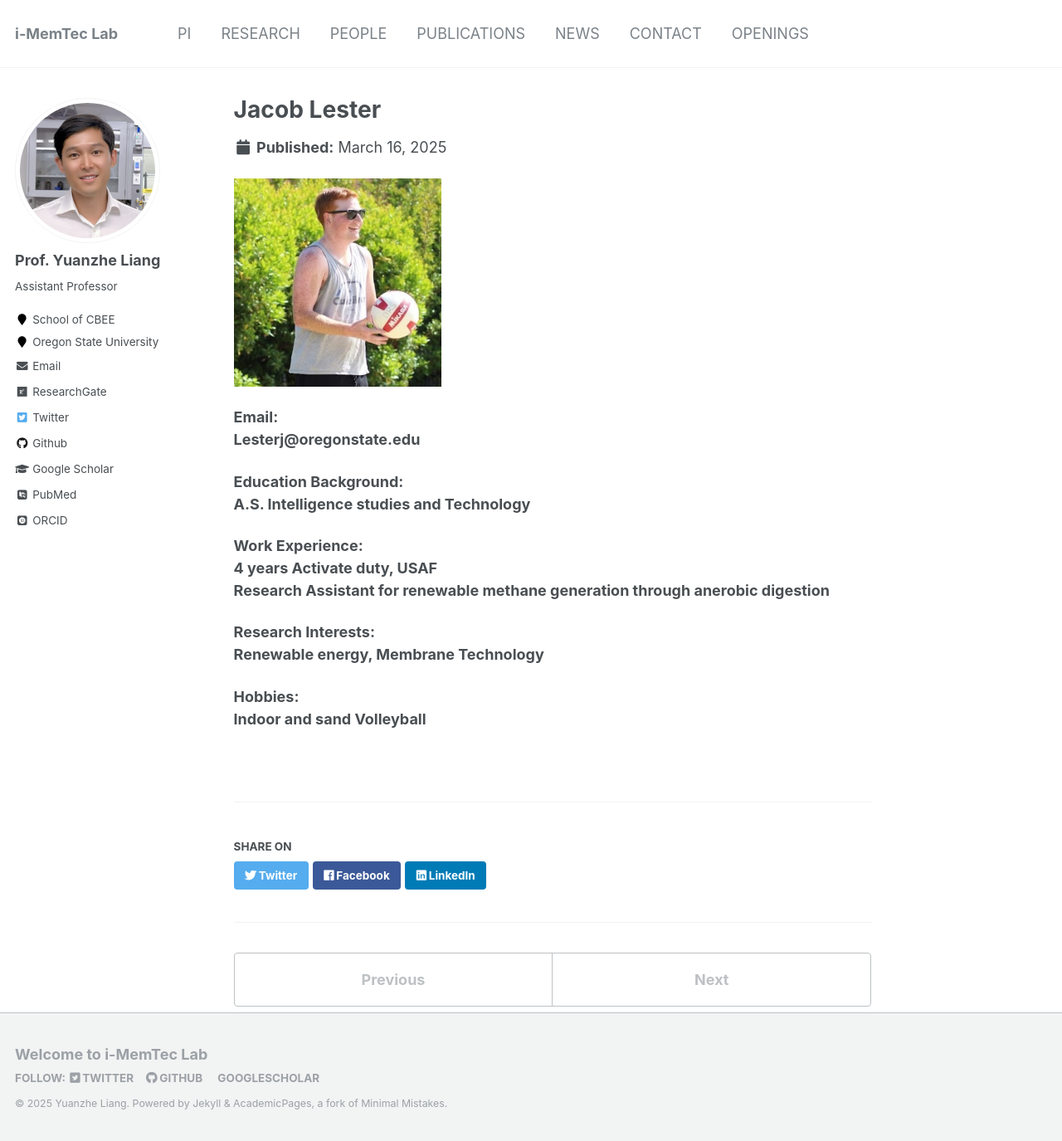
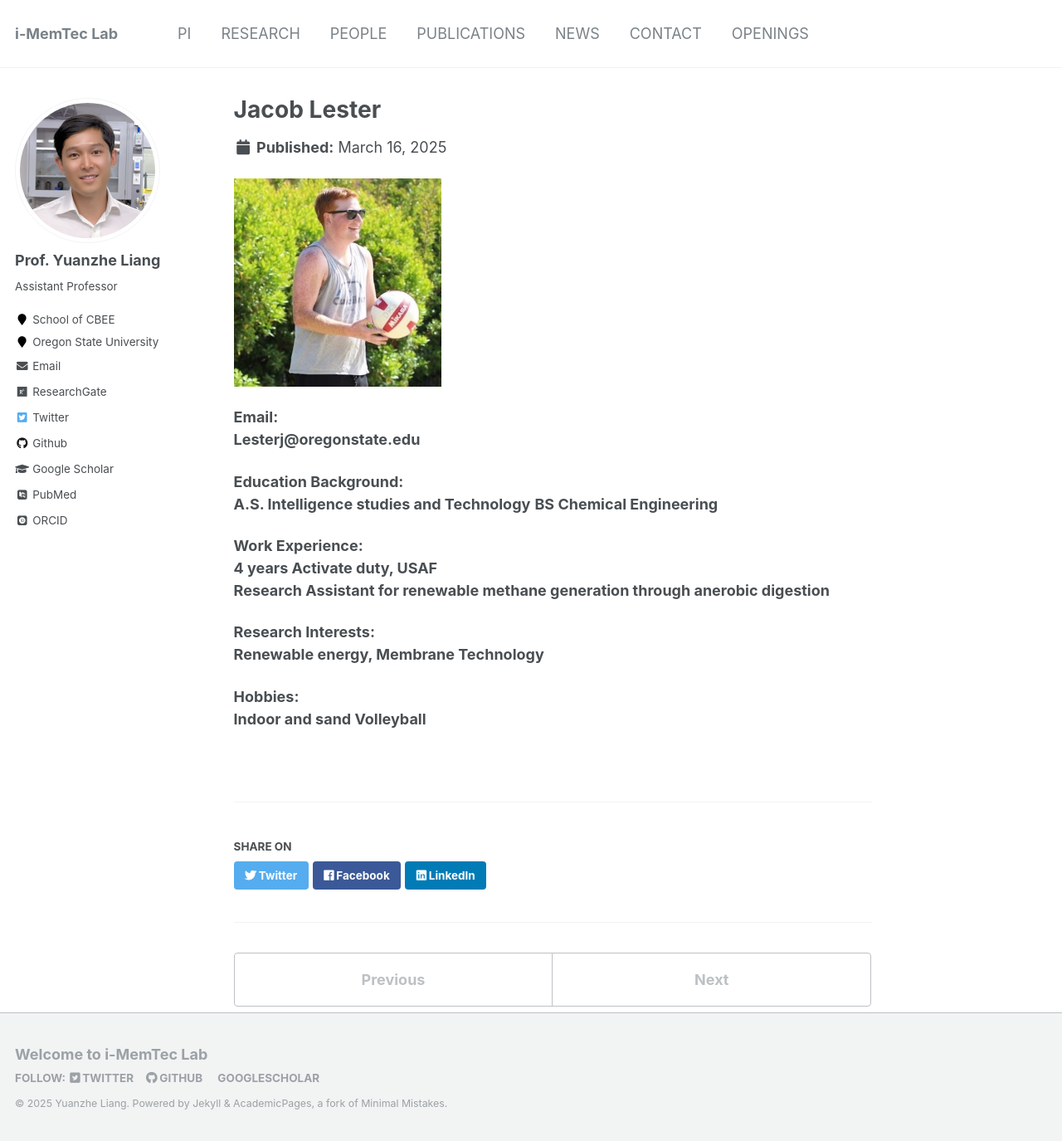
Before and after one commit to yuanzheliang/yuanzheliang.github.io, a Jekyll site: the page built from _portfolio/4-Jacob.md, in a window 1280 px wide and 1375 px high. Shown: the whole window at 83% size. Built offline with Jekyll 4.4.1, drawn with Linux system fonts in a browser that asks for light colours; some web fonts are replaced.

Commit message:
Update 4-Jacob.md

```diff
--- a/_portfolio/4-Jacob.md
+++ b/_portfolio/4-Jacob.md
@@ -12,6 +12,7 @@ status: "alumni"
 
 **Education Background:** <br/>
 **A.S. Intelligence studies and Technology**
+**BS Chemical Engineering** <br/>
 
 **Work Experience:** <br/>
 **4 years Activate duty, USAF** <br/>
```
